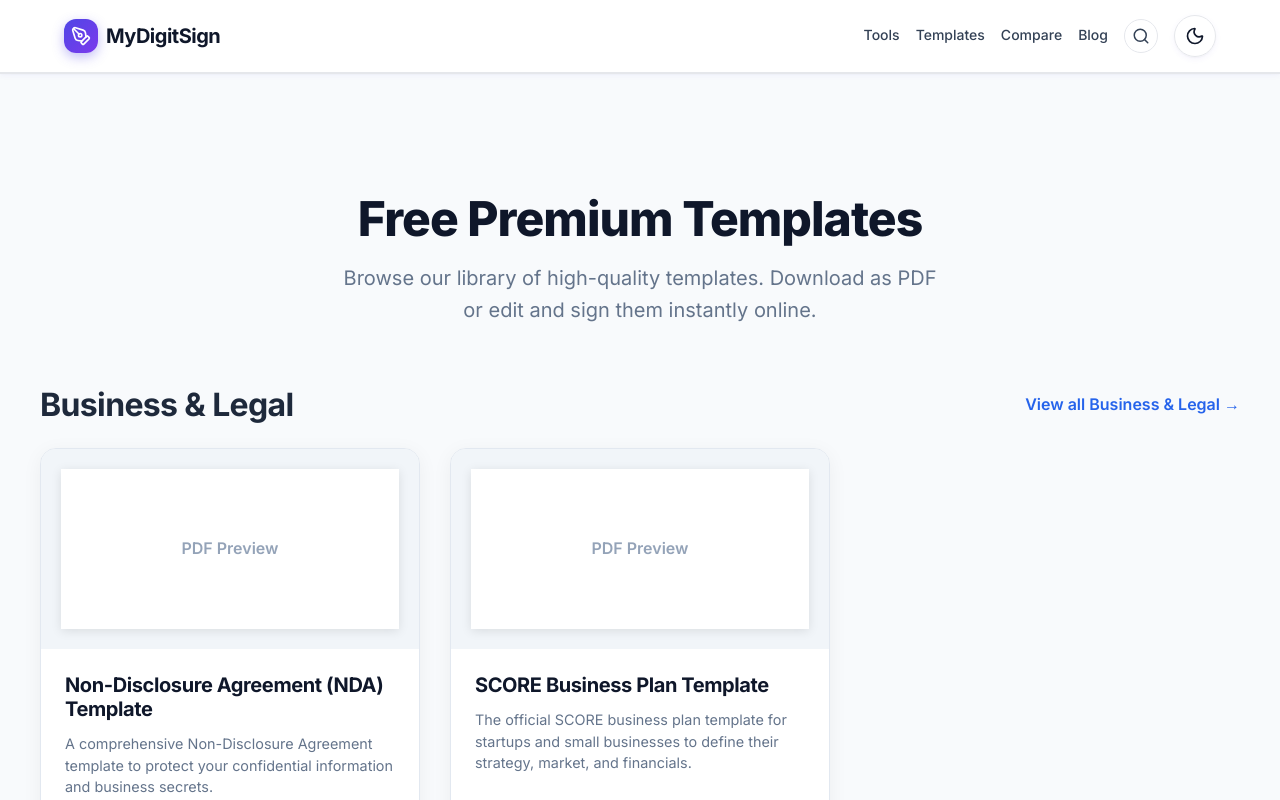
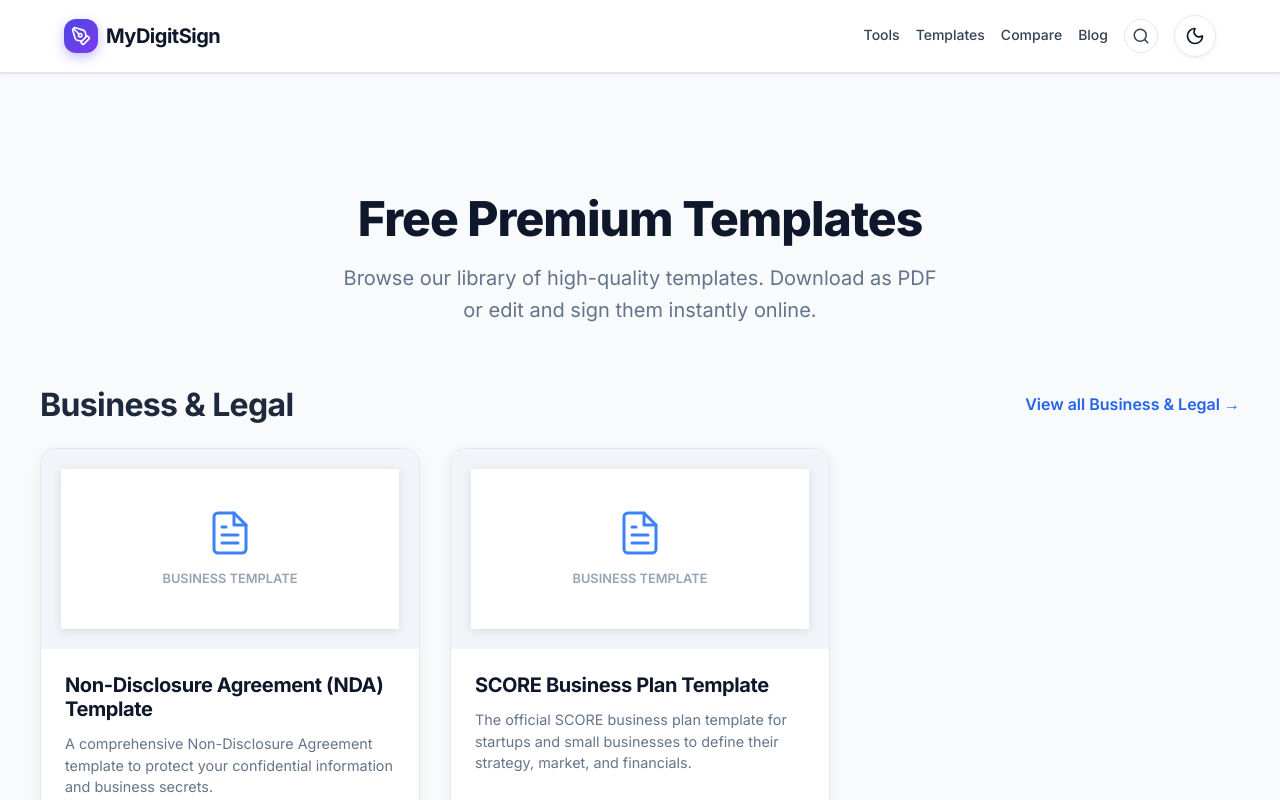
Before and after one commit to sidAli1993/signflow, a Next.js app: page /templates in a window 1280 px wide. Shown: the top 800 px of the page. Built offline with nearby package versions, Linux system fonts and the light colour scheme; no server answers.

Commit message:
style: replace PDF preview text with beautiful SVG document icons for template cards

```diff
--- a/src/app/templates/page.tsx
+++ b/src/app/templates/page.tsx
@@ -43,9 +43,16 @@ export default function TemplatesHub() {
                     <Link href={`/templates/${template.category}/${template.slug}`} key={template.id} style={{ textDecoration: 'none' }}>
                       <div style={{ backgroundColor: 'white', borderRadius: '16px', overflow: 'hidden', boxShadow: '0 4px 20px rgba(0,0,0,0.05)', transition: 'transform 0.2s', border: '1px solid #e2e8f0', display: 'flex', flexDirection: 'column', height: '100%' }}>
                         <div style={{ height: '200px', backgroundColor: '#f1f5f9', display: 'flex', alignItems: 'center', justifyContent: 'center', padding: '20px' }}>
-                          {/* Placeholder for thumbnail */}
-                          <div style={{ width: '100%', height: '100%', backgroundColor: 'white', boxShadow: '0 2px 10px rgba(0,0,0,0.1)', display: 'flex', alignItems: 'center', justifyContent: 'center' }}>
-                            <span style={{ color: '#94a3b8', fontWeight: 600 }}>PDF Preview</span>
+                          {/* Thumbnail */}
+                          <div style={{ width: '100%', height: '100%', backgroundColor: 'white', boxShadow: '0 2px 10px rgba(0,0,0,0.1)', display: 'flex', flexDirection: 'column', alignItems: 'center', justifyContent: 'center', color: '#3b82f6' }}>
+                            <svg width="48" height="48" viewBox="0 0 24 24" fill="none" stroke="currentColor" strokeWidth="1.5" strokeLinecap="round" strokeLinejoin="round">
+                              <path d="M14 2H6a2 2 0 0 0-2 2v16a2 2 0 0 0 2 2h12a2 2 0 0 0 2-2V8z"></path>
+                              <polyline points="14 2 14 8 20 8"></polyline>
+                              <line x1="16" y1="13" x2="8" y2="13"></line>
+                              <line x1="16" y1="17" x2="8" y2="17"></line>
+                              <polyline points="10 9 9 9 8 9"></polyline>
+                            </svg>
+                            <span style={{ color: '#94a3b8', fontWeight: 600, fontSize: '0.8rem', marginTop: '12px' }}>{template.category.toUpperCase()} TEMPLATE</span>
                           </div>
                         </div>
                         <div style={{ padding: '24px', display: 'flex', flexDirection: 'column', flex: 1 }}>
```
Also changed, not shown: src/app/templates/[category]/[slug]/page.tsx (+11 -2 lines), src/app/templates/[category]/page.tsx (+9 -2 lines).
